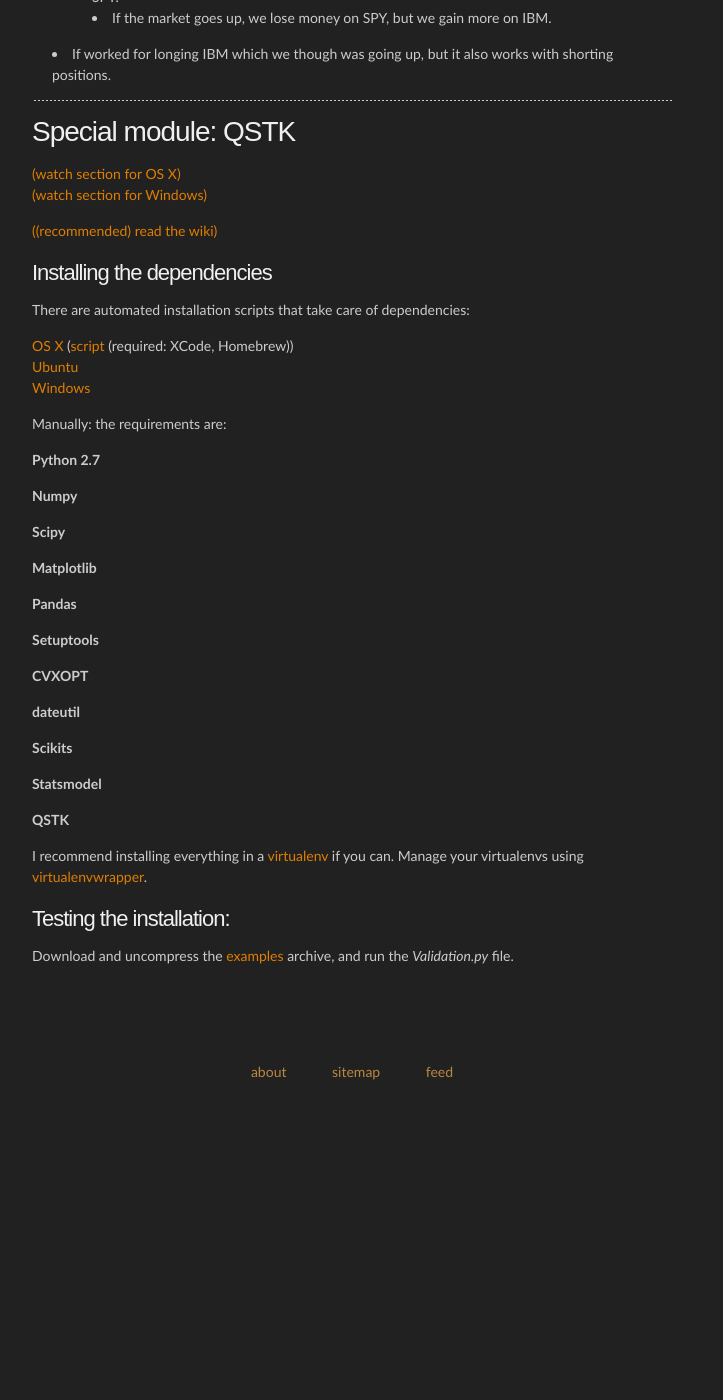
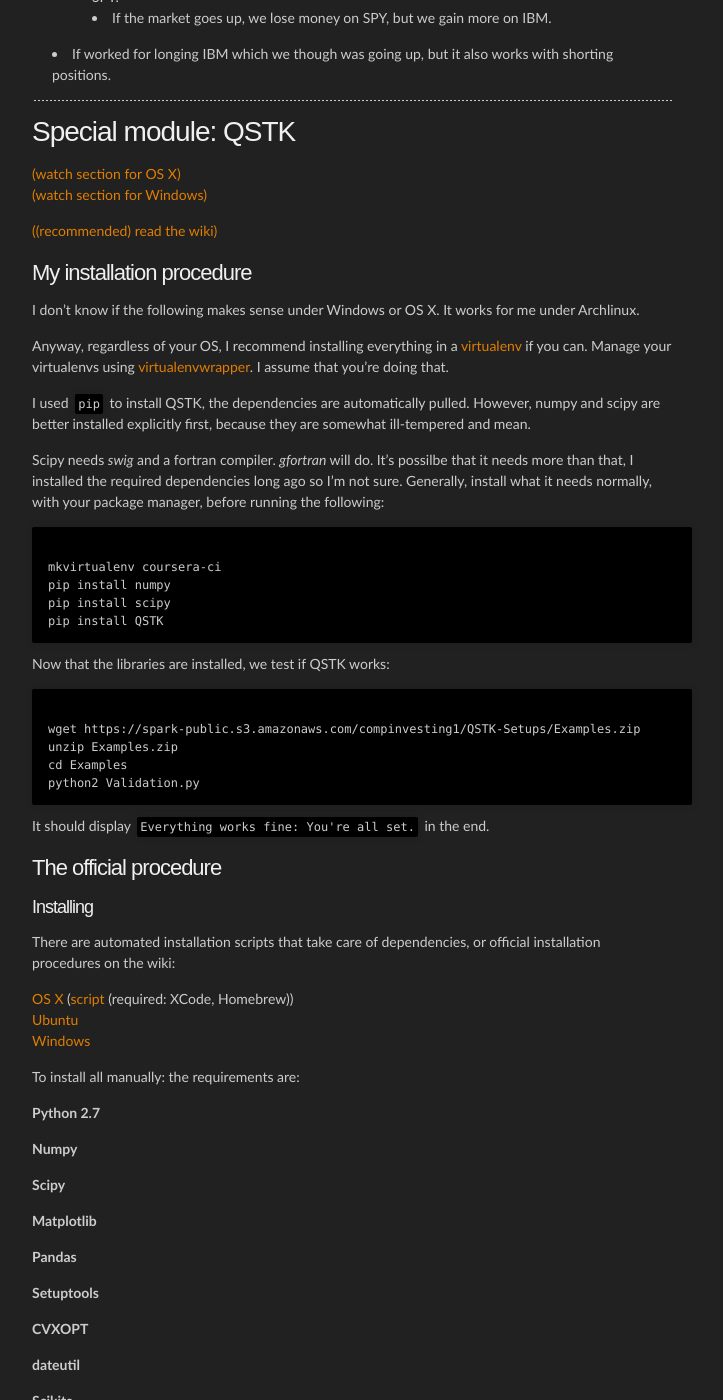
Before and after one commit to agravier/agravier.github.io, a Jekyll site: the page built from etc/notes/ci1-coursera/notes02.md, in a window 1280 px wide and 1400 px high, scrolled down 4944 px. Shown: the whole window, without its empty margins (288-1011 px from the left). Built offline with Jekyll 4.4.1, drawn with Linux system fonts in a browser that asks for light colours; Markdown is read by kramdown in place of the engine named in the settings; formulas are drawn with MathJax 3; comment, search, counter and statistics services are not loaded; before the commit the page ends 6046 px from its top, so only the background shows below that.

Commit message:
Add more info about QSTK installation in computational investment lecture notes.

```diff
--- a/etc/notes/ci1-coursera/notes02.md
+++ b/etc/notes/ci1-coursera/notes02.md
@@ -204,15 +204,57 @@
 
 [((recommended) read the wiki)](http://wiki.quantsoftware.org/index.php?title=QSToolKit_Installation_Guide)
 
-### Installing the dependencies
+### My installation procedure
 
-There are automated installation scripts that take care of dependencies:
+I don't know if the following makes sense under Windows or OS X. It
+works for me under Archlinux.
+
+Anyway, regardless of your OS, I recommend installing everything in a
+[virtualenv](pypi.python.org/pypi/virtualenv) if you can. Manage your
+virtualenvs using
+[virtualenvwrapper](https://pypi.python.org/pypi/virtualenvwrapper). I
+assume that you're doing that.
+
+I used ``pip`` to install QSTK, the dependencies are automatically
+pulled. However, numpy and scipy are better installed explicitly
+first, because they are somewhat ill-tempered and mean.
+
+Scipy needs *swig* and a fortran compiler. *gfortran* will do. It's
+possilbe that it needs more than that, I installed the required
+dependencies long ago so I'm not sure. Generally, install what it
+needs normally, with your package manager, before running the
+following:
+
+<div class="highlight"><pre><code>
+mkvirtualenv coursera-ci
+pip install numpy
+pip install scipy
+pip install QSTK
+</code></pre></div>
+
+Now that the libraries are installed, we test if QSTK works:
+
+<div class="highlight"><pre><code>
+wget https://spark-public.s3.amazonaws.com/compinvesting1/QSTK-Setups/Examples.zip
+unzip Examples.zip
+cd Examples
+python2 Validation.py
+</code></pre></div>
+
+It should display ``Everything works fine: You're all set.`` in the end.
+
+### The official procedure
+
+#### Installing
+
+There are automated installation scripts that take care of
+dependencies, or official installation procedures on the wiki:
 
 [OS X](http://wiki.quantsoftware.org/index.php?title=QSToolKit_Installation_Guide_Mac) ([script](https://raw.github.com/tucker777/QuantSoftwareToolkit/master/MacInstallation.sh) (required: XCode, Homebrew))
 [Ubuntu](http://wiki.quantsoftware.org/index.php?title=QSToolKit_Installation_Guide_Ubuntu)
 [Windows](http://wiki.quantsoftware.org/index.php?title=QSToolKit_Installation_Guide_Windows)
 
-Manually: the requirements are:
+To install all manually: the requirements are:
 
 **Python 2.7**
 
```
Also changed, not shown: other parts of etc/notes/ci1-coursera/notes02.md (+0 -2 lines).
